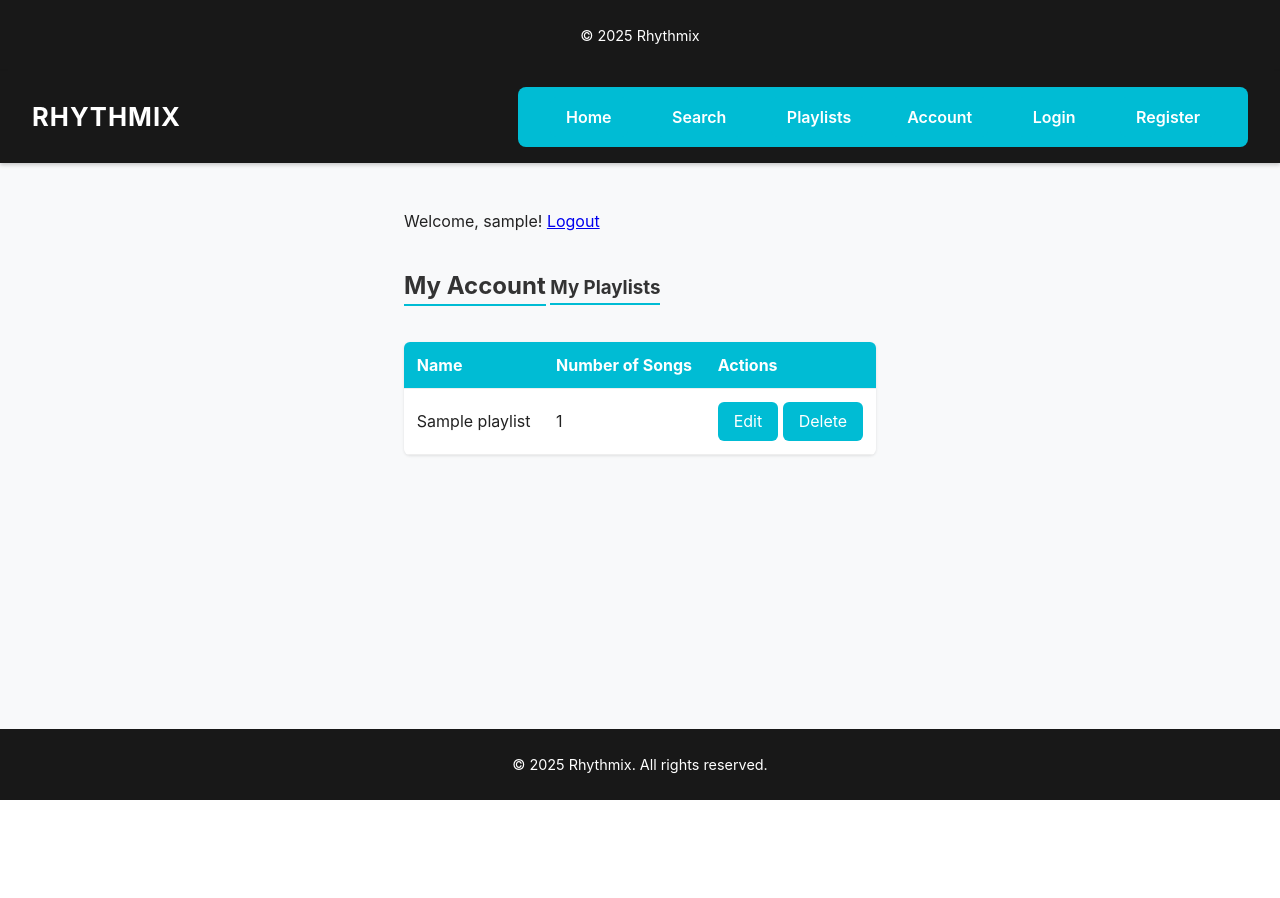
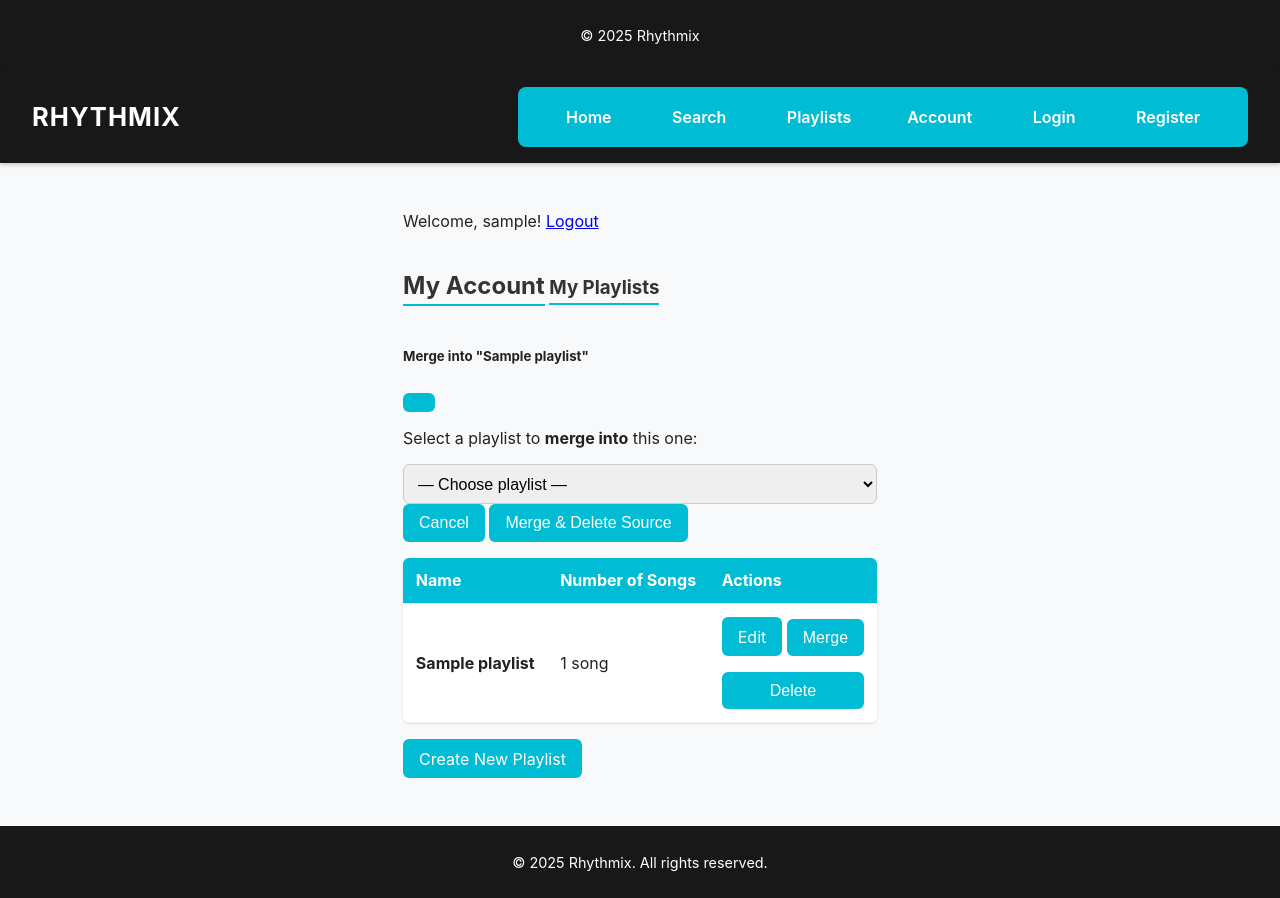
Before and after one commit to FinleyClapper/DB-Managemnt-Term-Project, a Flask app: page /account in a window 1280 px wide. Before the commit the page ends 800 px from the top, so only its background shows below. Run offline with Flask 3, Linux system fonts and the light colour scheme; a user stored in the database is signed in; tables that the repository leaves empty hold one stand-in row (values such as "Sample post"); parts of the project's set-up code (start-up, migrations or seed data) failed here and were passed over.

Commit message:
Add playlist merge feature

```diff
--- a/backend/main.py
+++ b/backend/main.py
@@ -99,6 +99,14 @@ playlist_songs = Table(
 )
 
 metadata.create_all(eng)
+with eng.begin() as conn:
+    try:
+        conn.execute(text("""
+            CREATE UNIQUE INDEX IF NOT EXISTS idx_unique_song_per_playlist
+            ON playlist_songs (playlist_id, song_row_id)
+        """))
+    except:
+        pass  # already exists
 # === MIGRATION: Add user_id column if it doesn't exist yet ===
 with eng.connect() as conn:
     inspector = inspect(eng)
@@ -430,6 +438,65 @@ def account():
 
     return render_template('account.html', playlists=playlists)
 
+@app.route('/playlist/merge', methods=['POST'])
+@login_required
+def merge_playlists():
+    target_id = request.form.get('target_id', type=int)
+    source_id = request.form.get('source_id', type=int)
+
+    if not target_id or not source_id or target_id == source_id:
+        flash("Invalid selection", "danger")
+        return redirect(url_for('account'))
+
+    with eng.begin() as conn:
+        # FIXED: no space after colon
+        target = conn.execute(
+            text("SELECT id, name FROM playlists WHERE id = :id AND user_id = :uid"),
+            {"id": target_id, "uid": current_user.id}
+        ).fetchone()
+
+        source = conn.execute(
+            text("SELECT id, name FROM playlists WHERE id = :id AND user_id = :uid"),
+            {"id": source_id, "uid": current_user.id}
+        ).fetchone()
+
+        if not target or not source:
+            flash("Playlist not found or not yours", "danger")
+            return redirect(url_for('account'))
+
+        # Get highest position in target
+        max_pos = conn.execute(
+            text("SELECT COALESCE(MAX(position), -1) FROM playlist_songs WHERE playlist_id = :pid"),
+            {"pid": target_id}
+        ).scalar()
+
+        # Copy songs (skip duplicates)
+        songs_to_copy = conn.execute(
+            text("SELECT song_row_id FROM playlist_songs WHERE playlist_id = :pid ORDER BY position"),
+            {"pid": source_id}
+        ).fetchall()
+
+        added_count = 0
+        for (song_row_id,) in songs_to_copy:
+            exists = conn.execute(
+                text("SELECT 1 FROM playlist_songs WHERE playlist_id = :pid AND song_row_id = :sid"),
+                {"pid": target_id, "sid": song_row_id}
+            ).fetchone()
+
+            if not exists:
+                max_pos += 1
+                conn.execute(
+                    text("INSERT INTO playlist_songs (playlist_id, song_row_id, position) VALUES (:pid, :sid, :pos)"),
+                    {"pid": target_id, "sid": song_row_id, "pos": max_pos}
+                )
+                added_count += 1
+
+        # Delete source
+        conn.execute(text("DELETE FROM playlist_songs WHERE playlist_id = :pid"), {"pid": source_id})
+        conn.execute(text("DELETE FROM playlists WHERE id = :pid"), {"pid": source_id})
+
+    flash(f'"{source.name}" merged into "{target.name}" — {added_count} new songs added!', "success")
+    return redirect(url_for('account'))
 
 @app.route('/debug-users')
 def debug_users():
--- a/frontend/templates/account.html
+++ b/frontend/templates/account.html
@@ -15,7 +15,7 @@
     <h3>My Playlists</h3>
 
     {% if playlists %}
-        <table>
+        <table class="table table-hover">
             <thead>
                 <tr>
                     <th>Name</th>
@@ -26,18 +26,74 @@
             <tbody>
                 {% for pl in playlists %}
                     <tr>
-                        <td>{{ pl.name }}</td>
-                        <td>{{ pl.song_count|default(0) }}</td>
+                        <td><strong>{{ pl.name }}</strong></td>
+                        <td>{{ pl.song_count|default(0) }} song{{ 's' if (pl.song_count|default(0)) != 1 else '' }}</td>
                         <td>
-                            <a href="{{ url_for('edit_playlist', playlist_id=pl.id) }}" class="btn btn-small">Edit</a>
-                            <a href="{{ url_for('delete_playlist', playlist_id=pl.id) }}" class="btn btn-small btn-danger">Delete</a>
+                            <!-- Edit Button -->
+                            <a href="{{ url_for('edit_playlist', playlist_id=pl.id) }}"
+                               class="btn btn-sm btn-primary">Edit</a>
+
+                            <!-- Merge Button → opens modal -->
+                            <button type="button" class="btn btn-sm btn-info"
+                                    data-bs-toggle="modal"
+                                    data-bs-target="#mergeModal{{ pl.id }}">
+                                Merge
+                            </button>
+
+                            <!-- Delete Button (now POST for safety) -->
+                            <form method="POST"
+                                  action="{{ url_for('delete_playlist', playlist_id=pl.id) }}"
+                                  class="d-inline"
+                                  onsubmit="return confirm('Permanently delete {{ pl.name }}?')">
+                                <button type="submit" class="btn btn-sm btn-danger">Delete</button>
+                            </form>
                         </td>
                     </tr>
+
+                    <!-- Merge Modal for this playlist -->
+                    <div class="modal fade" id="mergeModal{{ pl.id }}" tabindex="-1">
+                        <div class="modal-dialog">
+                            <div class="modal-content">
+                                <div class="modal-header">
+                                    <h5 class="modal-title">Merge into "{{ pl.name }}"</h5>
+                                    <button type="button" class="btn-close" data-bs-dismiss="modal"></button>
+                                </div>
+                                <div class="modal-body">
+                                    <p>Select a playlist to <strong>merge into</strong> this one:</p>
+                                    <form method="POST" action="{{ url_for('merge_playlists') }}">
+                                        <input type="hidden" name="target_id" value="{{ pl.id }}">
+                                        <select name="source_id" class="form-select mb-3" required>
+                                            <option value="">— Choose playlist —</option>
+                                            {% for other in playlists %}
+                                                {% if other.id != pl.id %}
+                                                    <option value="{{ other.id }}">
+                                                        {{ other.name }} ({{ other.song_count|default(0) }} songs)
+                                                    </option>
+                                                {% endif %}
+                                            {% endfor %}
+                                        </select>
+                                        <div class="text-end">
+                                            <button type="button" class="btn btn-secondary" data-bs-dismiss="modal">Cancel</button>
+                                            <button type="submit" class="btn btn-success">Merge & Delete Source</button>
+                                        </div>
+                                    </form>
+                                </div>
+                            </div>
+                        </div>
+                    </div>
                 {% endfor %}
             </tbody>
         </table>
+
+        <p>
+            <a href="{{ url_for('playlist') }}" class="btn btn-success">
+                Create New Playlist
+            </a>
+        </p>
+
     {% else %}
         <p>You haven't created any playlists yet.</p>
+        <a href="{{ url_for('playlist') }}" class="btn btn-success">Create Your First Playlist</a>
     {% endif %}
 
 {% endblock %}
--- a/frontend/templates/base.html
+++ b/frontend/templates/base.html
@@ -4,6 +4,7 @@
     <meta charset="UTF-8">
     <title>Rhythmix</title>
     <link rel="stylesheet" href="{{ url_for('static', filename='style.css') }}">
+    <script src="https://cdn.jsdelivr.net/npm/bootstrap@5.3.3/dist/js/bootstrap.bundle.min.js"></script>
 </head>
 <footer>
     <p>&copy; {{ current_year or 2025 }} Rhythmix</p>
```
